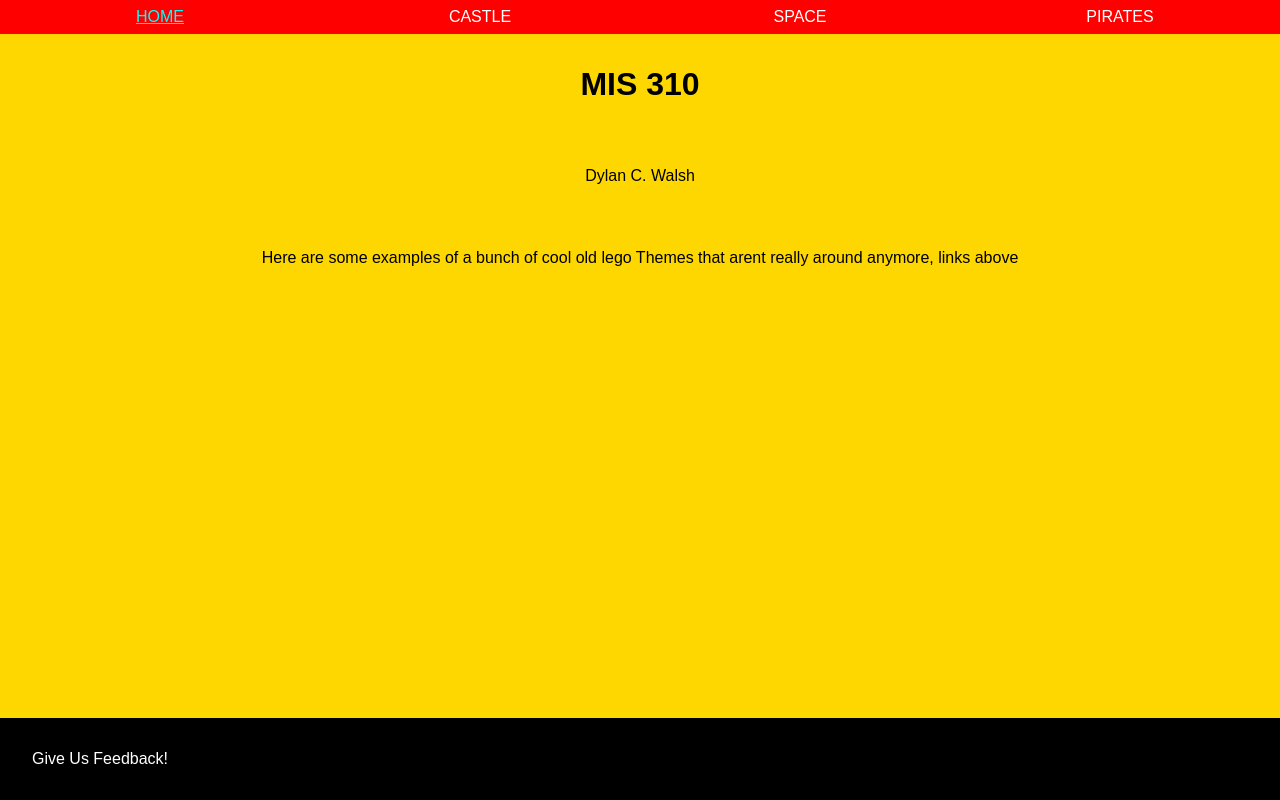
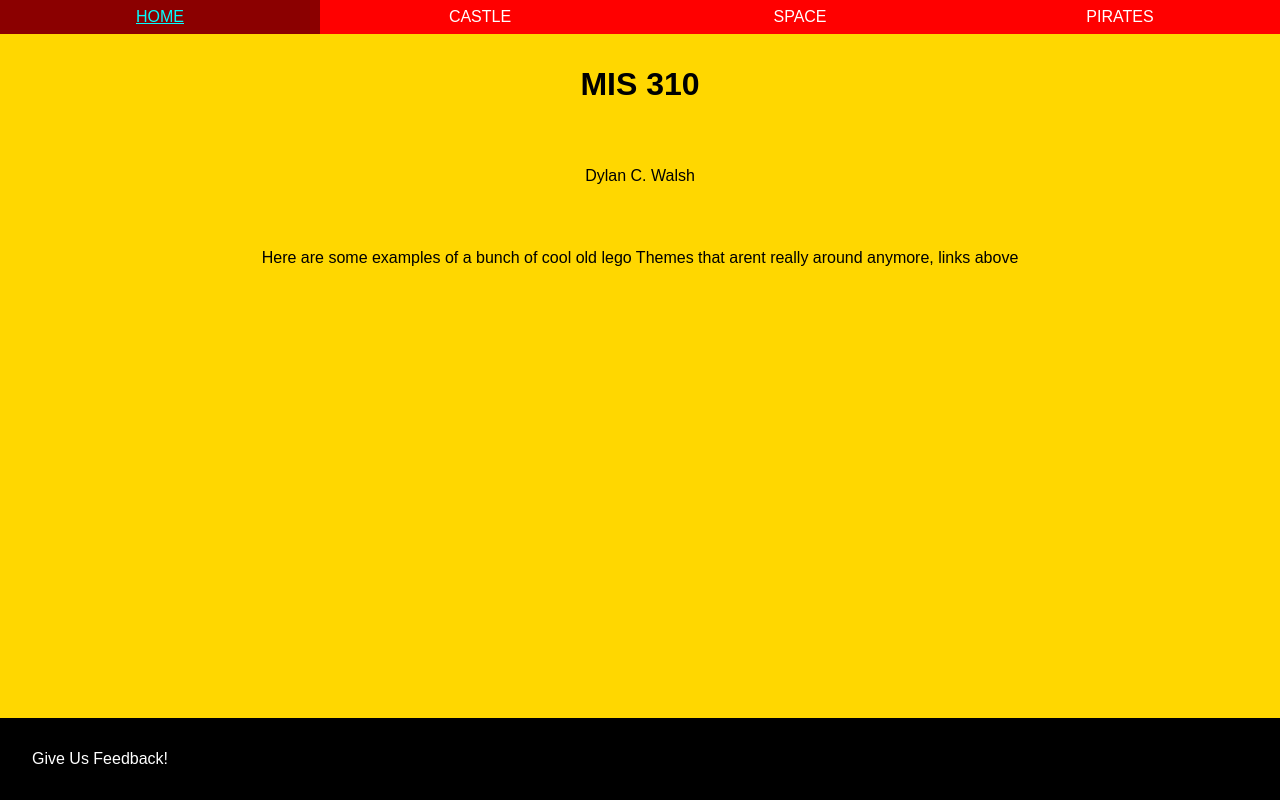
Before and after one commit to DylanW-23/mis310-project, a plain HTML site: page index.html in a window 1280 px wide. Drawn offline with Linux system fonts and the light colour scheme.

Commit message:
added new hover formatting to navbar elements

```diff
--- a/Styles/sharedStyle.css
+++ b/Styles/sharedStyle.css
@@ -34,11 +34,13 @@ textarea {width: 50%; resize: vertical; max-height: 200px; min-height: 100px;}
 
 .navLinks {list-style-type: none; display: flex;}
 
-.navLinks li {width: 25%;}
+.navLinks li {width: 25%; background-color: transparent}
 
 .navLinks a {display: block; text-decoration: none; font-style: bold;}
 
 .navLinks a:hover {border-radius: 4px; color: aqua; text-decoration: underline;}
+
+.navLinks li:hover {background-color: darkred;}
 
 .footText, .headText, .navLinks a{color: white;}
 
```
